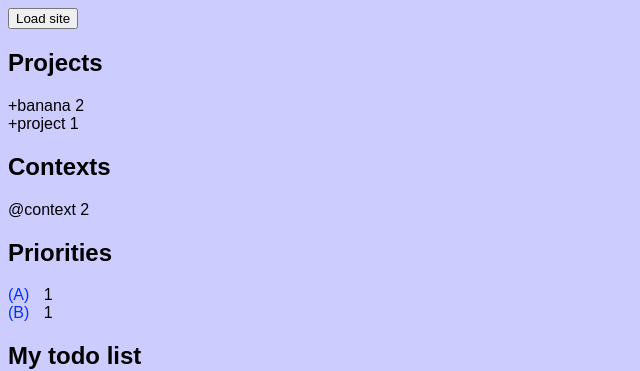
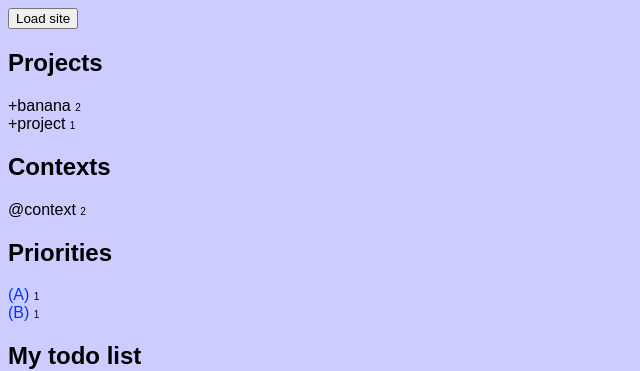
Before and after one commit to y0mbo/todo.txt, a React (Create React App) app: page / in a window 1280 px wide. Both pictures are taken after a click on the button "Load site". Shown: the top 371 px of the page, without its empty margins (0-640 px from the left). Built offline with nearby package versions, Linux system fonts and the light colour scheme.

Commit message:
Created a shared TagCount style.

```diff
--- a/src/components/Contexts.js
+++ b/src/components/Contexts.js
@@ -1,5 +1,6 @@
 import React from "react";
 import css from "styled-components";
+import { TagCount } from "../css/style.js";
 
 const Tags = css.ul`
   margin: 1em 0 0;
@@ -20,7 +21,7 @@ class Contexts extends React.Component {
         <Tags>
           {Object.keys(this.props.contexts).map((key) => (
             <li key={key}>
-              {key} <span>{this.props.contexts[key]}</span>
+              {key} <TagCount>{this.props.contexts[key]}</TagCount>
             </li>
           ))}
         </Tags>
--- a/src/components/Priorities.js
+++ b/src/components/Priorities.js
@@ -1,5 +1,6 @@
 import React from "react";
 import css from "styled-components";
+import { TagCount } from "../css/style.js";
 
 const Tags = css.ul`
   margin: 1em 0 0;
@@ -8,9 +9,6 @@ const Tags = css.ul`
 `;
 const Priority = css.span`
   color: #0033ff;
-  padding-right: 10px;
-`;
-const TagCount = css.span`
 `;
 
 class Priorities extends React.Component {
--- a/src/components/Projects.js
+++ b/src/components/Projects.js
@@ -1,5 +1,6 @@
 import React from "react";
 import css from "styled-components";
+import { TagCount } from "../css/style.js";
 
 const Tags = css.ul`
   margin: 1em 0 0;
@@ -10,8 +11,6 @@ const Tags = css.ul`
 const TagStyle = css.li`
 
 
-`;
-const TagCount = css.span`
 `;
 
 class Projects extends React.Component {
--- /dev/null
+++ b/src/css/style.js
@@ -0,0 +1,9 @@
+import css from "styled-components";
+
+const sizeS = "10px";
+const color1 = "rgb(255, 126, 0)";
+
+export const TagCount = css.span`
+  font-size: ${sizeS};
+  color: $color1;
+`;
```
